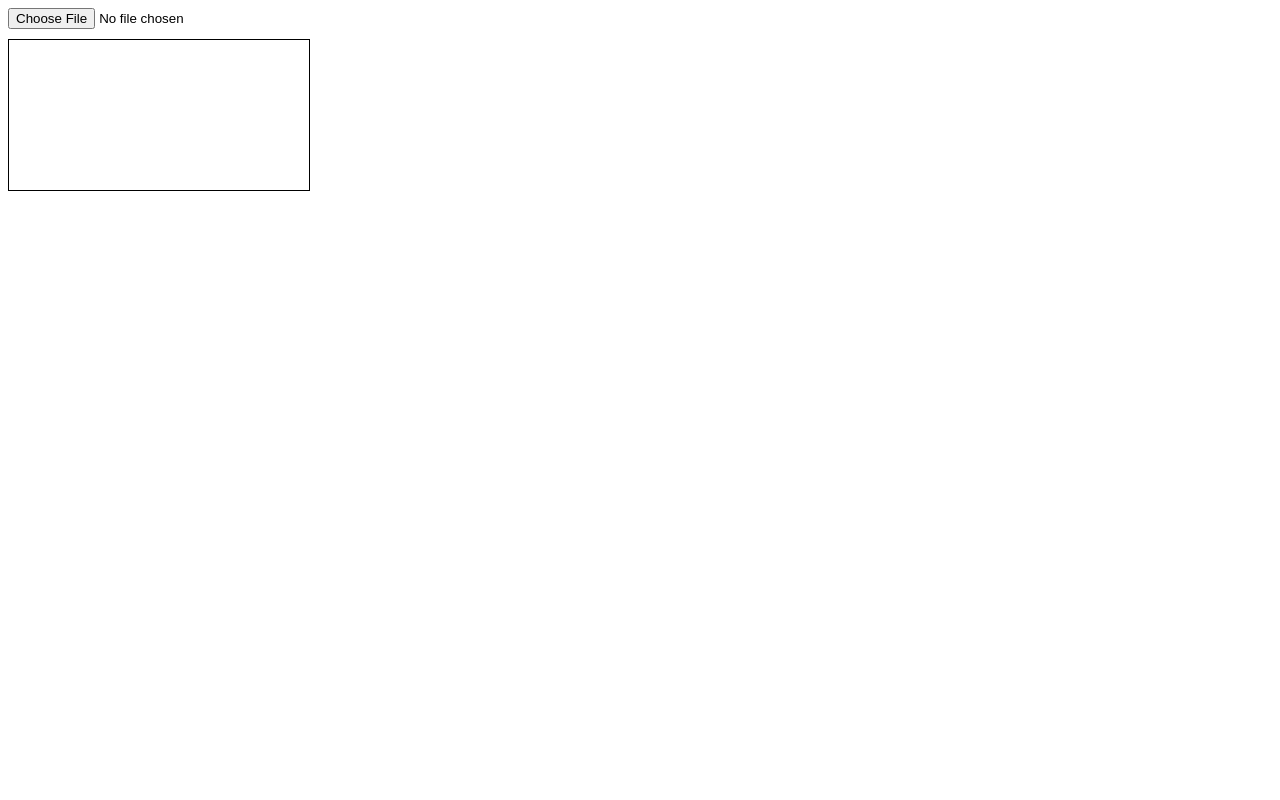
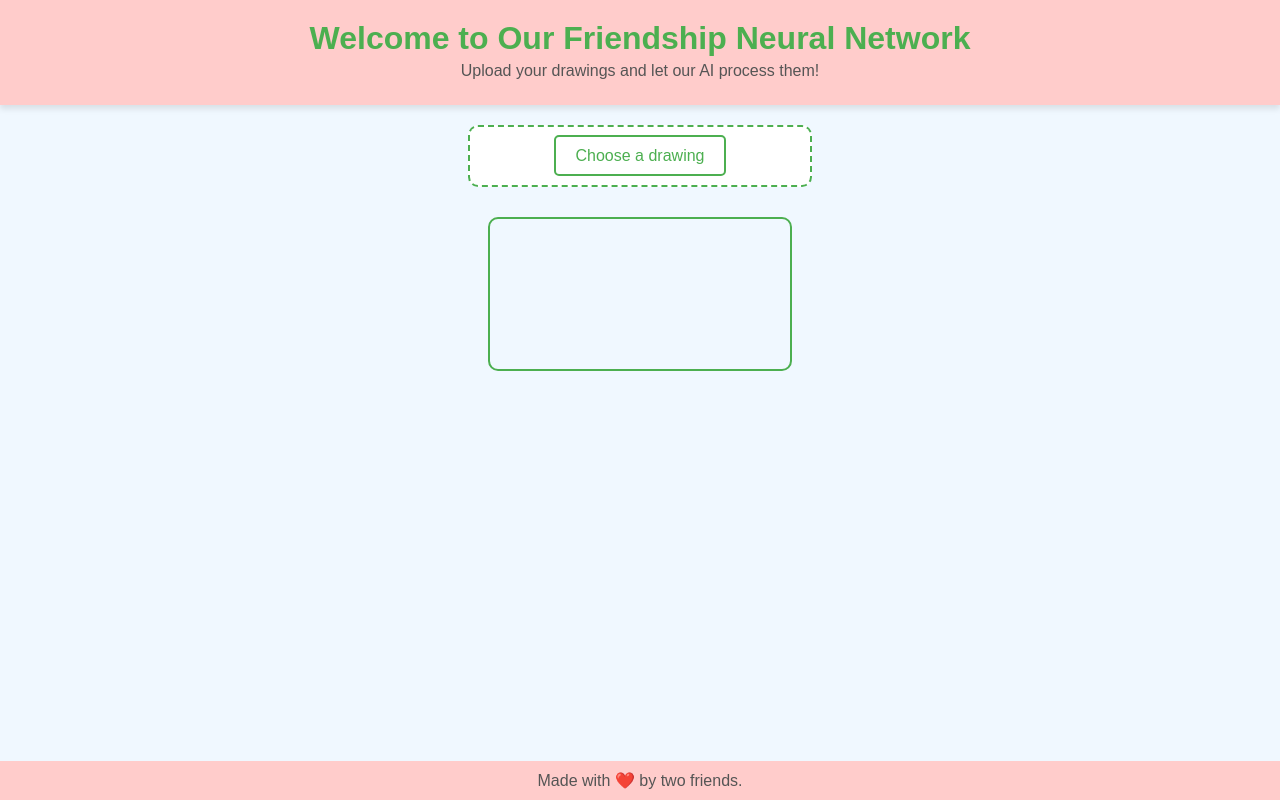
Before and after one commit to Tracking-ppl/track, a Flask app: page / in a window 1280 px wide. Before the commit the page is almost empty. Run offline with Flask 3, Linux system fonts and the light colour scheme; a map, chart or similar area stays blank.

Commit message:
Изменение содержания веб-сайта

```diff
--- a/main.py
+++ b/main.py
@@ -21,7 +21,7 @@ def detect():
 
 
 def detect_objects_on_image(buf):
-    model = YOLO("yolov8m.pt")
+    model = YOLO("track/yolov8m.pt")
     results = model.predict(buf)
     result = results[0]
     output = []
--- a/templates/index.html
+++ b/templates/index.html
@@ -2,53 +2,193 @@
 <html lang="en">
 <head>
     <meta charset="UTF-8">
-    <title>YOLOv8 Object Detection</title>
+    <meta name="viewport" content="width=device-width, initial-scale=1.0">
+    <title>Friendship Neural Network</title>
     <style>
+        body {
+            font-family: Arial, sans-serif;
+            background-color: #f0f8ff;
+            color: #333;
+            margin: 0;
+            padding: 0;
+            display: flex;
+            flex-direction: column;
+            min-height: 100vh;
+        }
+
+        header {
+            background-color: #ffcccb;
+            padding: 20px;
+            text-align: center;
+            box-shadow: 0 4px 6px rgba(0, 0, 0, 0.1);
+        }
+
+        header h1 {
+            margin: 0;
+            font-size: 2rem;
+            color: #4CAF50;
+        }
+
+        header p {
+            margin: 5px 0;
+            color: #555;
+        }
+
+        main {
+            display: flex;
+            flex-direction: column;
+            align-items: center;
+            margin: 20px;
+            flex: 1;
+        }
+
+        .upload-container {
+            border: 2px dashed #4CAF50;
+            padding: 20px;
+            border-radius: 10px;
+            text-align: center;
+            width: 300px;
+            background-color: #fff;
+        }
+
+        .upload-container:hover {
+            background-color: #f9f9f9;
+        }
+
+        .upload-container input[type="file"] {
+            display: none;
+        }
+
+        .upload-container label {
+            font-size: 1rem;
+            color: #4CAF50;
+            cursor: pointer;
+            padding: 10px 20px;
+            background-color: #fff;
+            border: 2px solid #4CAF50;
+            border-radius: 5px;
+            transition: all 0.3s;
+        }
+
+        .upload-container label:hover {
+            background-color: #4CAF50;
+            color: #fff;
+        }
+
+        .output-container {
+            margin-top: 20px;
+            text-align: center;
+            max-width: 100%;
+        }
+
         canvas {
-            display:block;
-            border: 1px solid black;
-            margin-top:10px;
+            border: 2px solid #4CAF50;
+            border-radius: 10px;
+            margin: 10px 0;
+        }
+
+        footer {
+            background-color: #ffcccb;
+            padding: 10px;
+            text-align: center;
+            color: #555;
+        }
+
+        footer a {
+            color: #4CAF50;
+            text-decoration: none;
+        }
+
+        footer a:hover {
+            text-decoration: underline;
         }
     </style>
 </head>
 <body>
-    <input id="uploadInput" type="file"/>
-    <canvas></canvas>
+    <header>
+        <h1>Welcome to Our Friendship Neural Network</h1>
+        <p>Upload your drawings and let our AI process them!</p>
+    </header>
+
+    <main>
+        <div class="upload-container">
+            <input type="file" id="file-input" accept="image/png, image/jpeg" />
+            <label for="file-input">Choose a drawing</label>
+        </div>
+
+        <div class="output-container">
+            <canvas id="canvas"></canvas>
+        </div>
+    </main>
+
+    <footer>
+        Made with ❤️ by two friends.
+    </footer>
+
     <script>
-       const input = document.getElementById("uploadInput");
-       input.addEventListener("change",async(event) => {
+        const fileInput = document.getElementById('file-input');
+        const canvas = document.getElementById('canvas');
+        const ctx = canvas.getContext('2d');
+
+        fileInput.addEventListener('change', async (event) => {
             const file = event.target.files[0];
+
+            if (file) {
+                const reader = new FileReader();
+                reader.onload = (e) => {
+                    const img = new Image();
+                    img.onload = () => {
+                        const scale = Math.min(500 / img.width, 500 / img.height, 1);
+                        canvas.width = img.width * scale;
+                        canvas.height = img.height * scale;
+
+                        ctx.clearRect(0, 0, canvas.width, canvas.height);
+                        ctx.drawImage(img, 0, 0, canvas.width, canvas.height);
+                    };
+                    img.src = e.target.result;
+                };
+
+                reader.readAsDataURL(file);
+
                 const data = new FormData();
-           data.append("image_file",file,"image_file");
-           const response = await fetch("/detect",{
-               method:"post",
-               body:data
+                data.append("image_file", file, "image_file");
+                const response = await fetch("/detect", {
+                    method: "POST",
+                    body: data
                 });
                 const boxes = await response.json();
-           draw_image_and_boxes(file,boxes);
-       })
+                drawImageAndBoxes(file, boxes);
+            }
+        });
 
-       function draw_image_and_boxes(file,boxes) {
-          const img = new Image()
+        function drawImageAndBoxes(file, boxes) {
+            const img = new Image();
             img.src = URL.createObjectURL(file);
             img.onload = () => {
-              const canvas = document.querySelector("canvas");
-              canvas.width = img.width;
-              canvas.height = img.height;
-              const ctx = canvas.getContext("2d");
-              ctx.drawImage(img,0,0);
+                const scale = Math.min(500 / img.width, 500 / img.height, 1);
+                canvas.width = img.width * scale;
+                canvas.height = img.height * scale;
+
+                ctx.clearRect(0, 0, canvas.width, canvas.height);
+                ctx.drawImage(img, 0, 0, canvas.width, canvas.height);
+
                 ctx.strokeStyle = "#00FF00";
                 ctx.lineWidth = 3;
                 ctx.font = "18px serif";
-              boxes.forEach(([x1,y1,x2,y2,label]) => {
-                  ctx.strokeRect(x1,y1,x2-x1,y2-y1);
-                  ctx.fillStyle = "#00ff00";
+                boxes.forEach(([x1, y1, x2, y2, label]) => {
+                    const scaledX1 = x1 * scale;
+                    const scaledY1 = y1 * scale;
+                    const scaledX2 = x2 * scale;
+                    const scaledY2 = y2 * scale;
+
+                    ctx.strokeRect(scaledX1, scaledY1, scaledX2 - scaledX1, scaledY2 - scaledY1);
+                    ctx.fillStyle = "#00FF00";
                     const width = ctx.measureText(label).width;
-                  ctx.fillRect(x1,y1,width+10,25);
+                    ctx.fillRect(scaledX1, scaledY1, width + 10, 25);
                     ctx.fillStyle = "#000000";
-                  ctx.fillText(label,x1,y1+18);
+                    ctx.fillText(label, scaledX1 + 5, scaledY1 + 18);
                 });
-          }
+            };
         }
     </script>
 </body>
```
Lines whose indentation alone changed are shown as unchanged.
